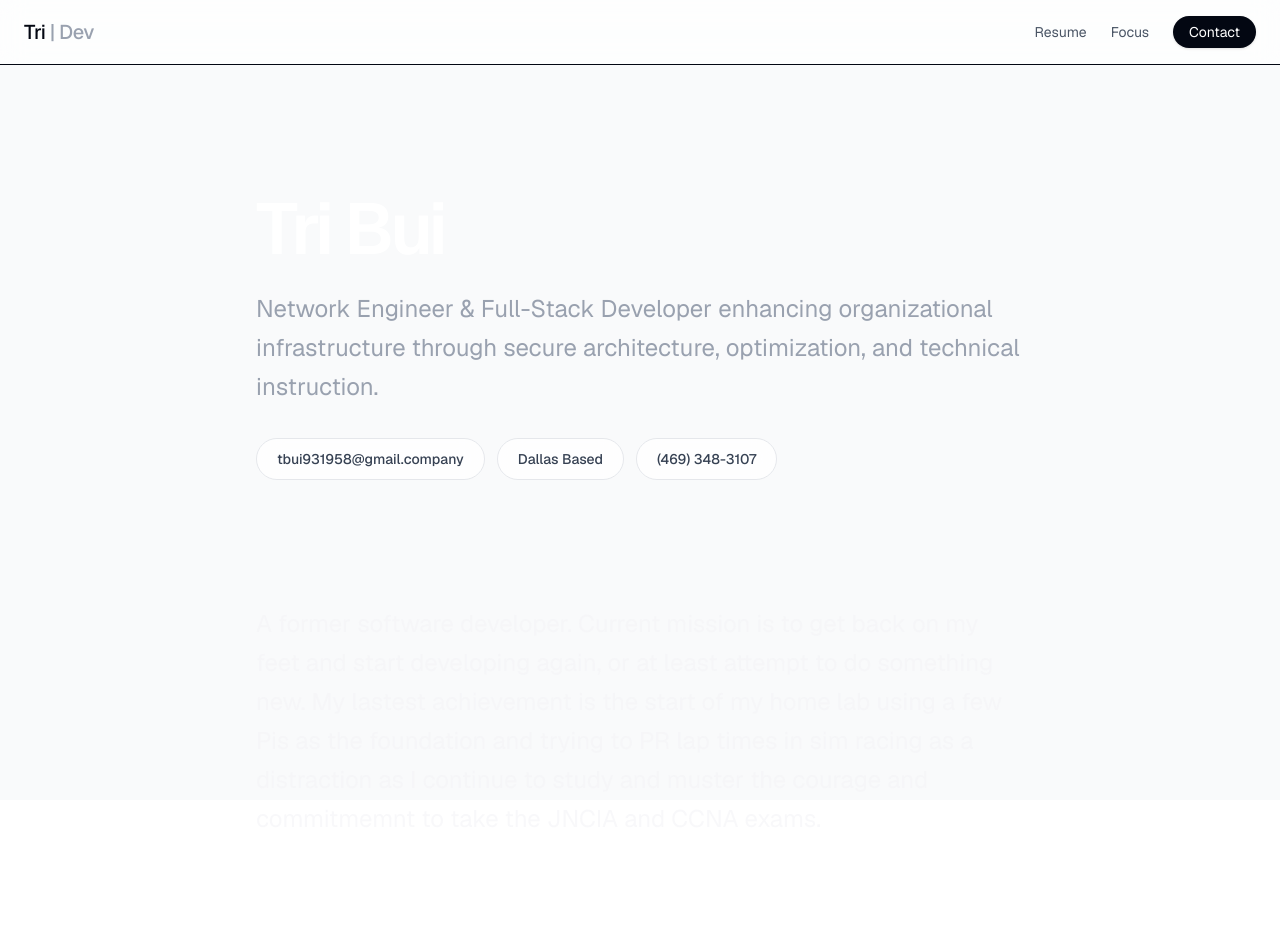
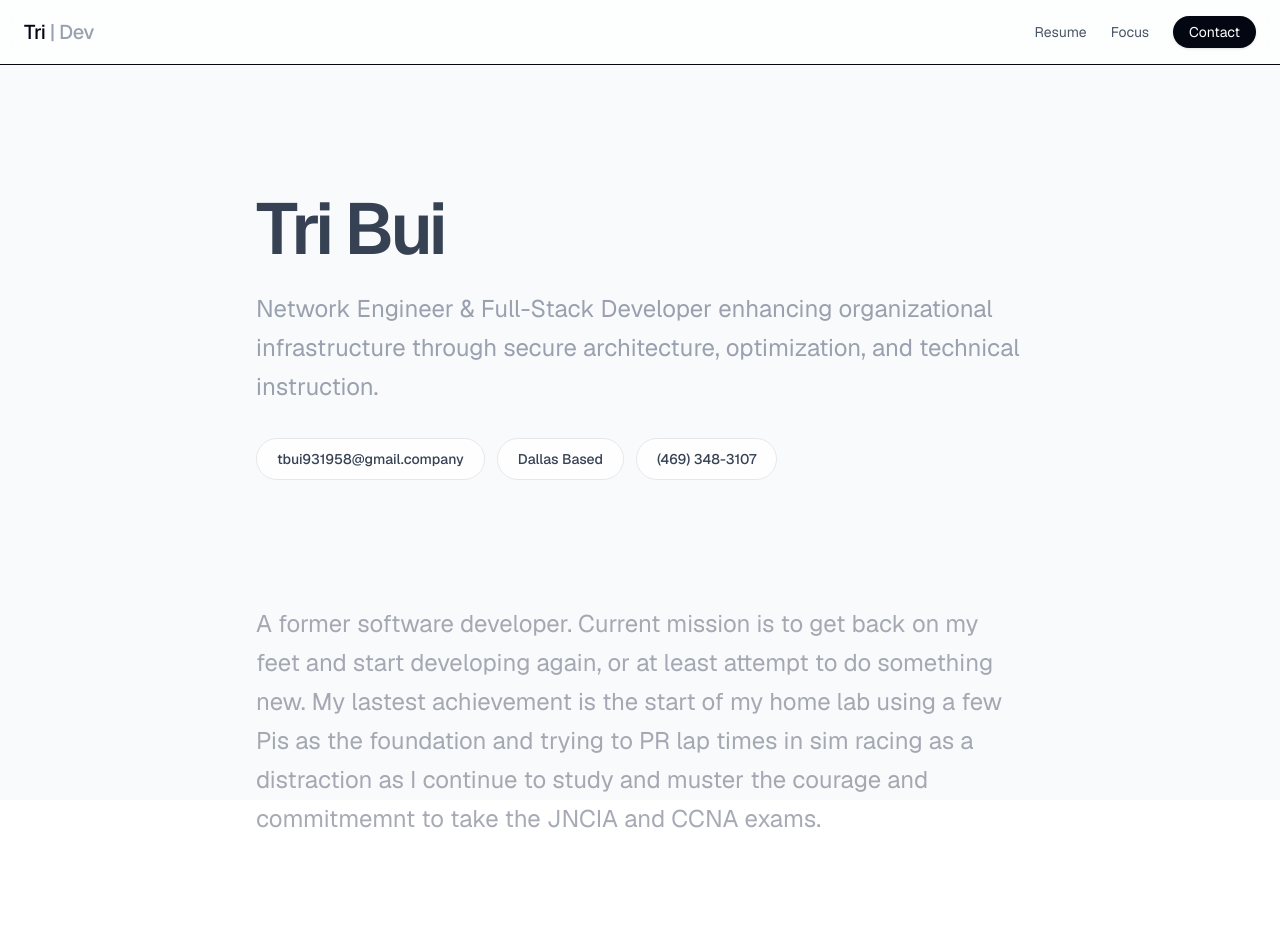
Before and after one commit to t-t-bui/my-personal-website, a Next.js app: page /resume in a window 1280 px wide. Shown: the top 952 px of the page. Built offline with nearby package versions, Linux system fonts and the light colour scheme.

Commit message:
fix font color

```diff
--- a/app/resume/page.tsx
+++ b/app/resume/page.tsx
@@ -96,7 +96,7 @@ export default function Resume() {
 				<div className="grid grid-cols-1 gap-6">
 					<div className="max-w-4xl mx-auto">
 						<header className="mb-20">
-							<h1 className="text-5xl md:text-7xl font-semibold tracking-tighter mb-6 text-white">Tri Bui</h1>
+							<h1 className="text-5xl md:text-7xl font-semibold tracking-tighter mb-6 text-gray-700">Tri Bui</h1>
 							<p className="text-xl md:text-2xl text-gray-400 mb-8 max-w-3xl leading-relaxed">
 								Network Engineer & Full-Stack Developer enhancing organizational infrastructure through secure architecture, optimization, and technical instruction.
 							</p>
@@ -117,7 +117,7 @@ export default function Resume() {
 
 					<div className="max-w-4xl mx-auto">
 						<div className="mb-20 mt-5">
-							<p className="text-xl md:text-2xl text-gray-100/60 mb-8 max-w-3xl leading-relaxed">
+							<p className="text-xl md:text-2xl text-gray-500/60 mb-8 max-w-3xl leading-relaxed">
 								A former software developer. Current mission is to get back on my feet and start developing again, or at least attempt to do something new. My lastest achievement is the start of my home lab using a few Pis as the foundation and trying to PR lap times in sim racing as a distraction as I continue to study and muster the courage and commitmemnt to take the JNCIA and CCNA exams.
 							</p>
 						</div>
```
